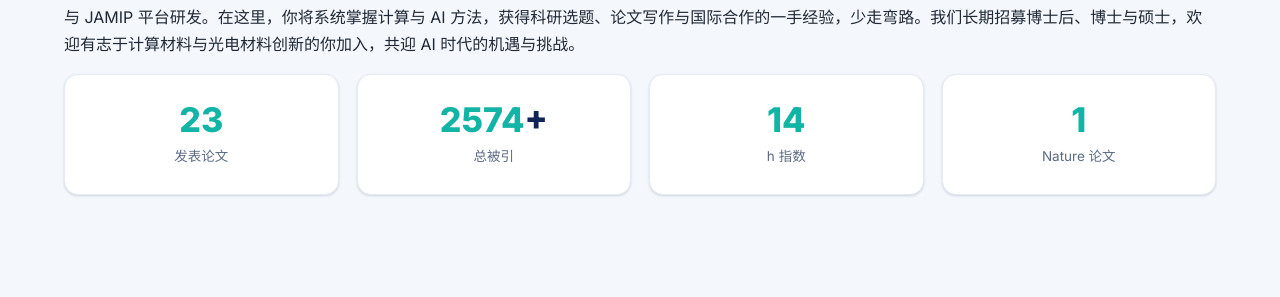
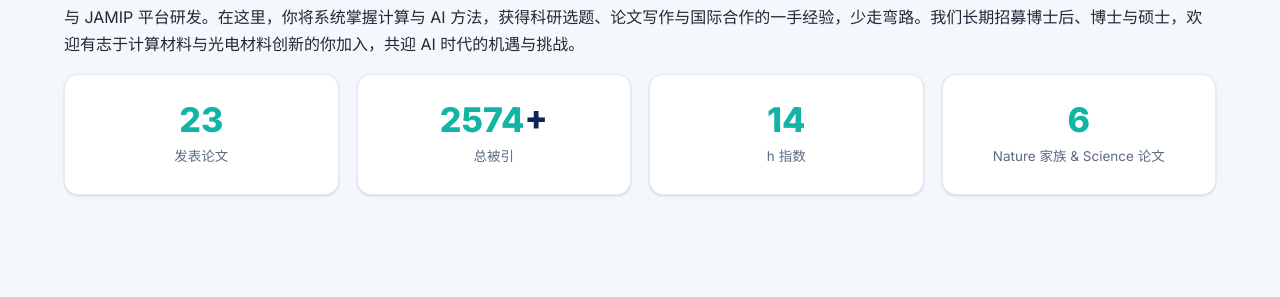
Before and after one commit to Wang-Xiaoyu2021/Wang-Xiaoyu2021.github.io, a Jekyll site: the page built from pages/about.md, in a window 1280 px wide and 900 px high, scrolled down 487 px. Shown: the part 161-458 px from the top of the window. Built offline with Jekyll 4.4.1, drawn with Linux system fonts in a browser that asks for light colours.

Commit message:
content: about 页统计卡片 Nature 论文(1) 改为 Nature 家族 & Science 论文(6)（Nature/Nature Energy/Nature Photonics/Nature Communications x2 + Science），中英文同步

```diff
--- a/pages/about.md
+++ b/pages/about.md
@@ -31,8 +31,8 @@ permalink: /about/
         <div class="stat-label">h 指数</div>
       </div>
       <div class="stat-card">
-        <div class="stat-num"><span>1</span></div>
-        <div class="stat-label">Nature 论文</div>
+        <div class="stat-num"><span>6</span></div>
+        <div class="stat-label">Nature 家族 &amp; Science 论文</div>
       </div>
     </div>
   </div>
```
Also changed, not shown: pages/en/about.md (+2 -2 lines).
